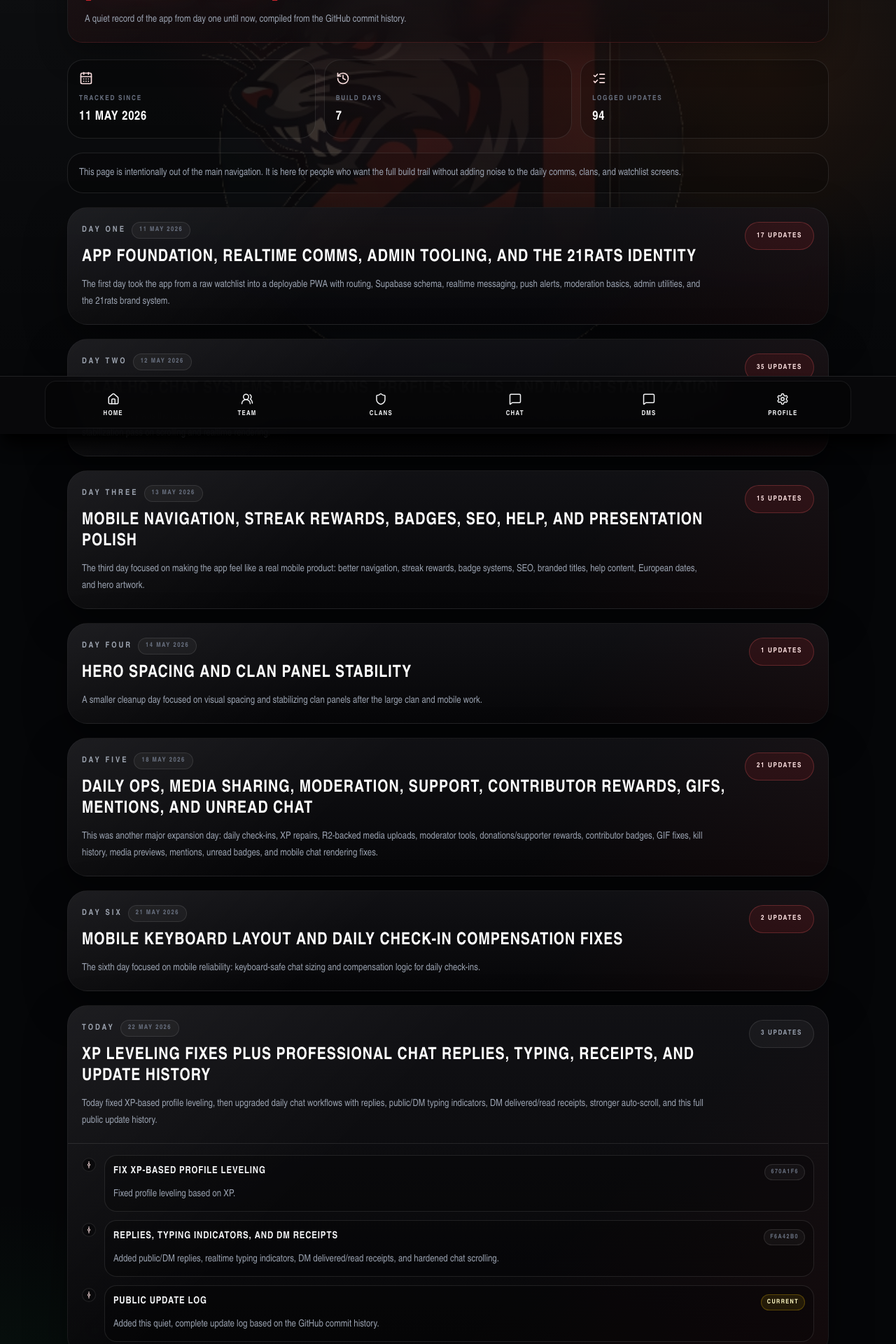
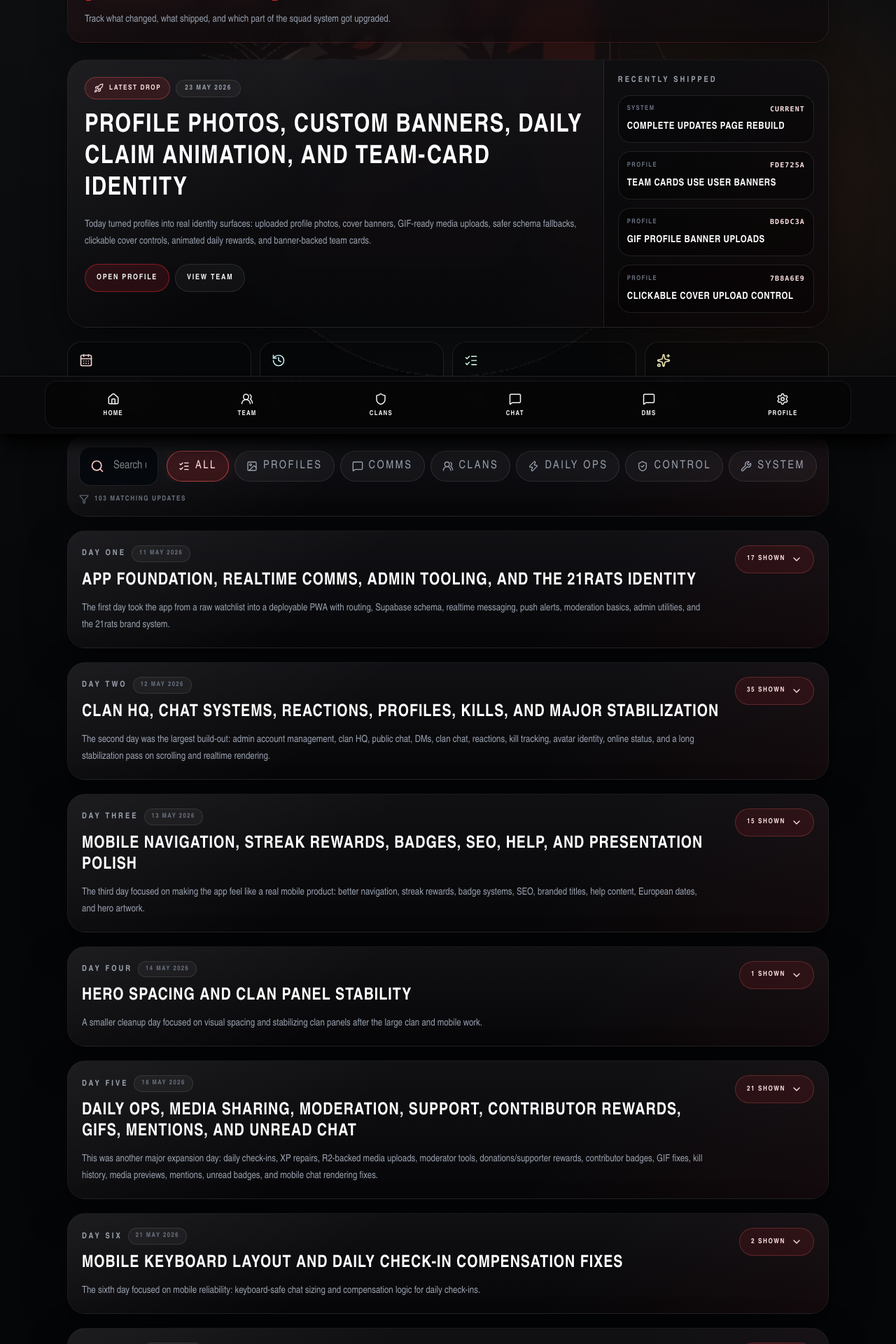
Before and after one commit to kevinb42O/NaughtyList, a React (Vite) app: page /updates in a window 1280 px wide. Shown: the part 180-2100 px from the top of the page at 70% size. Built offline with nearby package versions, Linux system fonts and the light colour scheme; no server answers; the database is empty.

Commit message:
Rebuild updates page

```diff
--- a/src/views/Updates.jsx
+++ b/src/views/Updates.jsx
@@ -1,7 +1,34 @@
-import { CalendarDays, GitCommitVertical, History, ListChecks } from 'lucide-react'
+import {
+  CalendarDays,
+  ChevronDown,
+  Filter,
+  GitCommitVertical,
+  History,
+  Image,
+  ListChecks,
+  MessageSquare,
+  Rocket,
+  Search,
+  ShieldCheck,
+  Sparkles,
+  UsersRound,
+  Wrench,
+  Zap,
+} from 'lucide-react'
+import { useState } from 'react'
 import { Link } from 'react-router-dom'
 import PageHeader from '../components/PageHeader.jsx'
 import { updateLogDays, updateLogStats } from '../data/updateLog.js'
+
+const categoryOptions = [
+  { key: 'all', label: 'All', icon: ListChecks },
+  { key: 'profile', label: 'Profiles', icon: Image },
+  { key: 'chat', label: 'Comms', icon: MessageSquare },
+  { key: 'clan', label: 'Clans', icon: UsersRound },
+  { key: 'daily', label: 'Daily Ops', icon: Zap },
+  { key: 'moderation', label: 'Control', icon: ShieldCheck },
+  { key: 'system', label: 'System', icon: Wrench },
+]
 
 function formatDate(date) {
   return new Intl.DateTimeFormat('en-GB', {
@@ -11,31 +38,70 @@ function formatDate(date) {
   }).format(new Date(`${date}T12:00:00Z`))
 }
 
+function updateText(update) {
+  return `${update[0]} ${update[1]} ${update[2]}`.toLowerCase()
+}
+
+function getUpdateCategory(update) {
+  const text = updateText(update)
+
+  if (text.match(/profile|avatar|banner|photo|gif|team card|team|identity|activision/)) return 'profile'
+  if (text.match(/chat|message|dm|reply|typing|receipt|mention|media|bubble|scroll/)) return 'chat'
+  if (text.match(/clan|hq|roster|member|invite|directory/)) return 'clan'
+  if (text.match(/daily|check-in|check in|xp|streak|level|reward/)) return 'daily'
+  if (text.match(/admin|moderator|moderation|control|push|donation|support|badge grant/)) return 'moderation'
+  return 'system'
+}
+
+function categoryMeta(categoryKey) {
+  return categoryOptions.find((category) => category.key === categoryKey) ?? categoryOptions[0]
+}
+
+function StatTile({ icon: Icon, label, value, tone = 'text-red-100' }) {
+  return (
+    <div className="rounded-[1.25rem] border border-white/10 bg-black/25 p-4">
+      <Icon className={`h-5 w-5 ${tone}`} aria-hidden="true" />
+      <p className="mt-3 text-[0.62rem] font-black uppercase tracking-[0.18em] text-gray-500">{label}</p>
+      <p className="mt-1 text-xl font-black uppercase tracking-[0.04em] text-white">{value}</p>
+    </div>
+  )
+}
+
 function UpdateItem({ update }) {
   const [hash, title, detail] = update
   const isPending = hash === 'current'
+  const category = categoryMeta(getUpdateCategory(update))
+  const CategoryIcon = category.icon
 
   return (
-    <li className="relative pl-8">
-      <span className="absolute left-0 top-1 flex h-5 w-5 items-center justify-center rounded-full border border-white/10 bg-zinc-950 text-red-100">
-        <GitCommitVertical className="h-3 w-3" aria-hidden="true" />
+    <li className="relative pl-7">
+      <span className="absolute left-0 top-3 flex h-4 w-4 items-center justify-center rounded-full border border-red-300/40 bg-red-500/20 shadow-[0_0_18px_rgba(239,68,68,0.22)]">
+        <GitCommitVertical className="h-2.5 w-2.5 text-red-100" aria-hidden="true" />
       </span>
-      <div className="rounded-[1.1rem] border border-white/10 bg-black/24 p-3">
+      <article className="rounded-[1.1rem] border border-white/10 bg-black/28 p-3 transition hover:border-red-400/25 hover:bg-white/[0.035]">
         <div className="flex flex-wrap items-start justify-between gap-2">
-          <h3 className="min-w-0 text-sm font-black uppercase tracking-[0.06em] text-gray-100">{title}</h3>
+          <div className="min-w-0">
+            <div className="mb-2 flex flex-wrap items-center gap-2">
+              <span className="inline-flex min-h-7 items-center gap-1.5 rounded-full border border-white/10 bg-white/[0.04] px-2.5 text-[0.55rem] font-black uppercase tracking-[0.14em] text-gray-400">
+                <CategoryIcon className="h-3 w-3" aria-hidden="true" />
+                {category.label}
+              </span>
               <span className={`rounded-full border px-2 py-1 text-[0.55rem] font-black uppercase tracking-[0.16em] ${isPending ? 'border-yellow-400/25 bg-yellow-400/10 text-yellow-100' : 'border-white/10 bg-white/[0.04] text-gray-500'}`}>
                 {hash}
               </span>
             </div>
+            <h3 className="text-sm font-black uppercase tracking-[0.06em] text-gray-100">{title}</h3>
+          </div>
+        </div>
         <p className="mt-2 text-sm leading-6 text-gray-400">{detail}</p>
-      </div>
+      </article>
     </li>
   )
 }
 
-function UpdateDay({ day, defaultOpen }) {
+function UpdateDay({ day, defaultOpen, updates }) {
   return (
-    <details className="group panel rounded-[1.8rem] p-0" open={defaultOpen}>
+    <details className="group panel rounded-[1.6rem] p-0" open={defaultOpen}>
       <summary className="flex cursor-pointer list-none flex-col gap-4 p-5 marker:hidden sm:flex-row sm:items-start sm:justify-between">
         <div className="min-w-0">
           <div className="flex flex-wrap items-center gap-2">
@@ -43,17 +109,23 @@ function UpdateDay({ day, defaultOpen }) {
             <span className="rounded-full border border-white/10 bg-white/[0.04] px-2.5 py-1 text-[0.58rem] font-black uppercase tracking-[0.16em] text-gray-500">
               {formatDate(day.date)}
             </span>
+            {day.label === 'Today' ? (
+              <span className="rounded-full border border-red-400/35 bg-red-500/12 px-2.5 py-1 text-[0.58rem] font-black uppercase tracking-[0.16em] text-red-100">
+                Latest
+              </span>
+            ) : null}
           </div>
           <h2 className="mt-3 text-2xl font-black uppercase leading-tight tracking-[0.04em] text-white">{day.title}</h2>
           <p className="mt-3 max-w-4xl text-sm leading-6 text-gray-400">{day.summary}</p>
         </div>
-        <span className="inline-flex min-h-10 shrink-0 items-center justify-center rounded-full border border-red-400/25 bg-red-500/10 px-4 text-[0.62rem] font-black uppercase tracking-[0.16em] text-red-100 transition group-open:border-white/10 group-open:bg-white/[0.04] group-open:text-gray-400">
-          {day.updates.length} updates
+        <span className="inline-flex min-h-10 shrink-0 items-center justify-center gap-2 rounded-full border border-red-400/25 bg-red-500/10 px-4 text-[0.62rem] font-black uppercase tracking-[0.16em] text-red-100 transition group-open:border-white/10 group-open:bg-white/[0.04] group-open:text-gray-400">
+          {updates.length} shown
+          <ChevronDown className="h-4 w-4 transition group-open:rotate-180" aria-hidden="true" />
         </span>
       </summary>
       <div className="border-t border-white/10 px-5 pb-5 pt-4">
-        <ol className="grid gap-3">
-          {day.updates.map((update) => <UpdateItem key={`${day.date}-${update[0]}-${update[1]}`} update={update} />)}
+        <ol className="grid gap-3 border-l border-red-400/15 pl-1">
+          {updates.map((update) => <UpdateItem key={`${day.date}-${update[0]}-${update[1]}`} update={update} />)}
         </ol>
       </div>
     </details>
@@ -61,39 +133,132 @@ function UpdateDay({ day, defaultOpen }) {
 }
 
 function Updates() {
+  const [query, setQuery] = useState('')
+  const [category, setCategory] = useState('all')
+  const latestDay = updateLogDays[updateLogDays.length - 1]
+  const latestUpdates = latestDay.updates.slice(-4).reverse()
+
+  const normalizedQuery = query.trim().toLowerCase()
+  const filteredDays = updateLogDays
+    .map((day) => {
+      const updates = day.updates.filter((update) => {
+        const matchesCategory = category === 'all' || getUpdateCategory(update) === category
+        const matchesQuery = !normalizedQuery || updateText(update).includes(normalizedQuery) || day.title.toLowerCase().includes(normalizedQuery)
+        return matchesCategory && matchesQuery
+      })
+
+      return { ...day, updates }
+    })
+    .filter((day) => day.updates.length)
+
+  const shownUpdateCount = filteredDays.reduce((total, day) => total + day.updates.length, 0)
+
   return (
     <div>
       <PageHeader eyebrow="Build History" title="Update Log">
-        A quiet record of the app from day one until now, compiled from the GitHub commit history.
+        Track what changed, what shipped, and which part of the squad system got upgraded.
       </PageHeader>
 
-      <section className="mb-5 grid gap-3 sm:grid-cols-3">
-        <div className="rounded-[1.4rem] border border-white/10 bg-black/25 p-4">
-          <CalendarDays className="h-5 w-5 text-red-100" aria-hidden="true" />
-          <p className="mt-3 text-[0.62rem] font-black uppercase tracking-[0.18em] text-gray-500">Tracked Since</p>
-          <p className="mt-1 text-lg font-black uppercase tracking-[0.04em] text-white">{formatDate(updateLogStats.firstDate)}</p>
+      <section className="panel mb-5 overflow-hidden rounded-[1.8rem]">
+        <div className="grid gap-0 xl:grid-cols-[minmax(0,1fr)_minmax(320px,0.42fr)]">
+          <div className="p-5 sm:p-6">
+            <div className="mb-4 flex flex-wrap items-center gap-2">
+              <span className="inline-flex min-h-8 items-center gap-2 rounded-full border border-red-400/35 bg-red-500/12 px-3 text-[0.62rem] font-black uppercase tracking-[0.16em] text-red-100">
+                <Rocket className="h-3.5 w-3.5" aria-hidden="true" />
+                Latest Drop
+              </span>
+              <span className="rounded-full border border-white/10 bg-white/[0.04] px-3 py-1 text-[0.62rem] font-black uppercase tracking-[0.16em] text-gray-400">
+                {formatDate(latestDay.date)}
+              </span>
             </div>
-        <div className="rounded-[1.4rem] border border-white/10 bg-black/25 p-4">
-          <History className="h-5 w-5 text-red-100" aria-hidden="true" />
-          <p className="mt-3 text-[0.62rem] font-black uppercase tracking-[0.18em] text-gray-500">Build Days</p>
-          <p className="mt-1 text-lg font-black uppercase tracking-[0.04em] text-white">{updateLogStats.dayCount}</p>
+            <h2 className="max-w-4xl text-3xl font-black uppercase leading-tight tracking-[0.04em] text-white sm:text-4xl">
+              {latestDay.title}
+            </h2>
+            <p className="mt-4 max-w-4xl text-sm leading-6 text-gray-400">{latestDay.summary}</p>
+            <div className="mt-5 flex flex-wrap gap-2">
+              <Link to="/profile" className="inline-flex min-h-10 items-center justify-center rounded-full border border-red-500/45 bg-red-500/12 px-4 text-[0.68rem] font-black uppercase tracking-[0.16em] text-red-100 transition hover:bg-red-500/20">
+                Open Profile
+              </Link>
+              <Link to="/profiles" className="inline-flex min-h-10 items-center justify-center rounded-full border border-white/10 bg-white/[0.04] px-4 text-[0.68rem] font-black uppercase tracking-[0.16em] text-gray-300 transition hover:border-red-400/40 hover:text-red-100">
+                View Team
+              </Link>
             </div>
-        <div className="rounded-[1.4rem] border border-white/10 bg-black/25 p-4">
-          <ListChecks className="h-5 w-5 text-red-100" aria-hidden="true" />
-          <p className="mt-3 text-[0.62rem] font-black uppercase tracking-[0.18em] text-gray-500">Logged Updates</p>
-          <p className="mt-1 text-lg font-black uppercase tracking-[0.04em] text-white">{updateLogStats.updateCount}</p>
+          </div>
+
+          <div className="border-t border-white/10 bg-black/24 p-5 xl:border-l xl:border-t-0">
+            <p className="intel-label mb-3">Recently Shipped</p>
+            <div className="grid gap-3">
+              {latestUpdates.map((update) => (
+                <div key={`${update[0]}-${update[1]}`} className="rounded-[1.1rem] border border-white/10 bg-black/30 p-3">
+                  <div className="mb-2 flex items-center justify-between gap-2">
+                    <span className="text-[0.58rem] font-black uppercase tracking-[0.16em] text-gray-500">{getUpdateCategory(update)}</span>
+                    <span className="font-mono text-[0.62rem] font-black uppercase tracking-[0.12em] text-red-100">{update[0]}</span>
+                  </div>
+                  <p className="text-sm font-black uppercase tracking-[0.04em] text-white">{update[1]}</p>
+                </div>
+              ))}
+            </div>
+          </div>
         </div>
       </section>
 
-      <div className="mb-5 rounded-[1.4rem] border border-white/10 bg-black/20 p-4 text-sm leading-6 text-gray-400">
-        This page is intentionally out of the main navigation. It is here for people who want the full build trail without adding noise to the daily comms, clans, and watchlist screens.
+      <section className="mb-5 grid gap-3 sm:grid-cols-2 xl:grid-cols-4">
+        <StatTile icon={CalendarDays} label="Tracked Since" value={formatDate(updateLogStats.firstDate)} />
+        <StatTile icon={History} label="Build Days" value={updateLogStats.dayCount} tone="text-cyan-100" />
+        <StatTile icon={ListChecks} label="Logged Updates" value={updateLogStats.updateCount} tone="text-emerald-100" />
+        <StatTile icon={Sparkles} label="Shown Now" value={shownUpdateCount} tone="text-yellow-100" />
+      </section>
+
+      <section className="panel mb-5 rounded-[1.6rem] p-4">
+        <div className="grid gap-3 xl:grid-cols-[minmax(0,1fr)_auto] xl:items-center">
+          <div className="relative">
+            <Search className="pointer-events-none absolute left-4 top-1/2 h-5 w-5 -translate-y-1/2 text-red-200" aria-hidden="true" />
+            <input
+              value={query}
+              onChange={(event) => setQuery(event.target.value)}
+              className="field min-h-14 pl-12"
+              placeholder="Search updates, commits, features, or fixes"
+            />
           </div>
+          <div className="flex gap-2 overflow-x-auto pb-1 xl:pb-0">
+            {categoryOptions.map((option) => {
+              const Icon = option.icon
+              const selected = category === option.key
+              return (
+                <button
+                  key={option.key}
+                  type="button"
+                  onClick={() => setCategory(option.key)}
+                  className={`inline-flex min-h-11 shrink-0 items-center justify-center gap-2 rounded-full border px-4 text-[0.62rem] font-black uppercase tracking-[0.16em] transition ${
+                    selected
+                      ? 'border-red-400/55 bg-red-500/16 text-red-100 shadow-[0_0_22px_rgba(239,68,68,0.14)]'
+                      : 'border-white/10 bg-white/[0.04] text-gray-400 hover:border-red-400/35 hover:text-red-100'
+                  }`}
+                >
+                  <Icon className="h-4 w-4" aria-hidden="true" />
+                  {option.label}
+                </button>
+              )
+            })}
+          </div>
+        </div>
+        <div className="mt-3 flex items-center gap-2 text-[0.62rem] font-black uppercase tracking-[0.16em] text-gray-500">
+          <Filter className="h-3.5 w-3.5" aria-hidden="true" />
+          {shownUpdateCount} matching update{shownUpdateCount === 1 ? '' : 's'}
+        </div>
+      </section>
 
       <section className="grid gap-5">
-        {updateLogDays.map((day, index) => (
-          <UpdateDay key={day.date} day={day} defaultOpen={index === updateLogDays.length - 1} />
+        {filteredDays.map((day, index) => (
+          <UpdateDay key={day.date} day={day} updates={day.updates} defaultOpen={index === filteredDays.length - 1 || Boolean(query.trim()) || category !== 'all'} />
         ))}
       </section>
+
+      {!filteredDays.length ? (
+        <div className="rounded-[1.4rem] border border-dashed border-white/10 bg-black/25 p-5 text-sm font-bold text-gray-500">
+          No updates match that scan.
+        </div>
+      ) : null}
 
       <div className="mt-6 flex justify-center">
         <Link
```
Also changed, not shown: src/data/updateLog.js (+20 -2 lines). Lines whose indentation alone changed are shown as unchanged.
